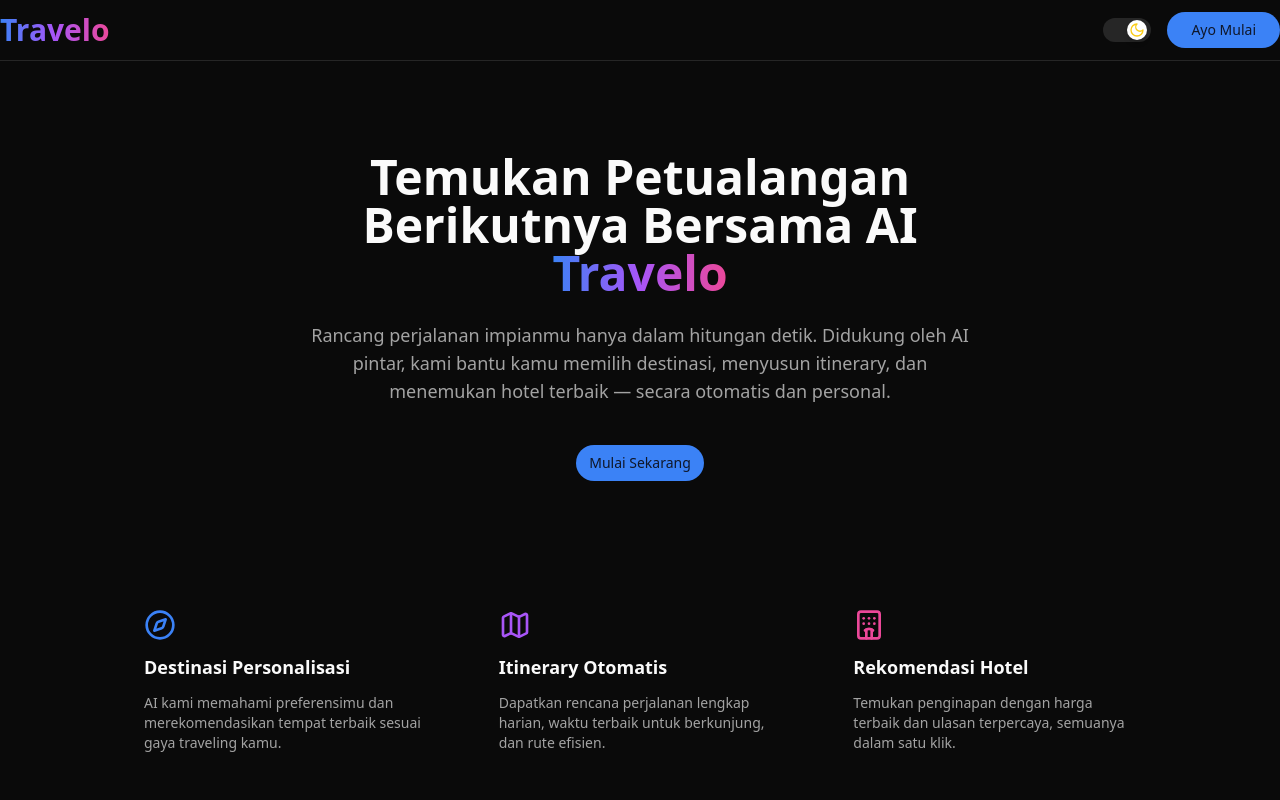
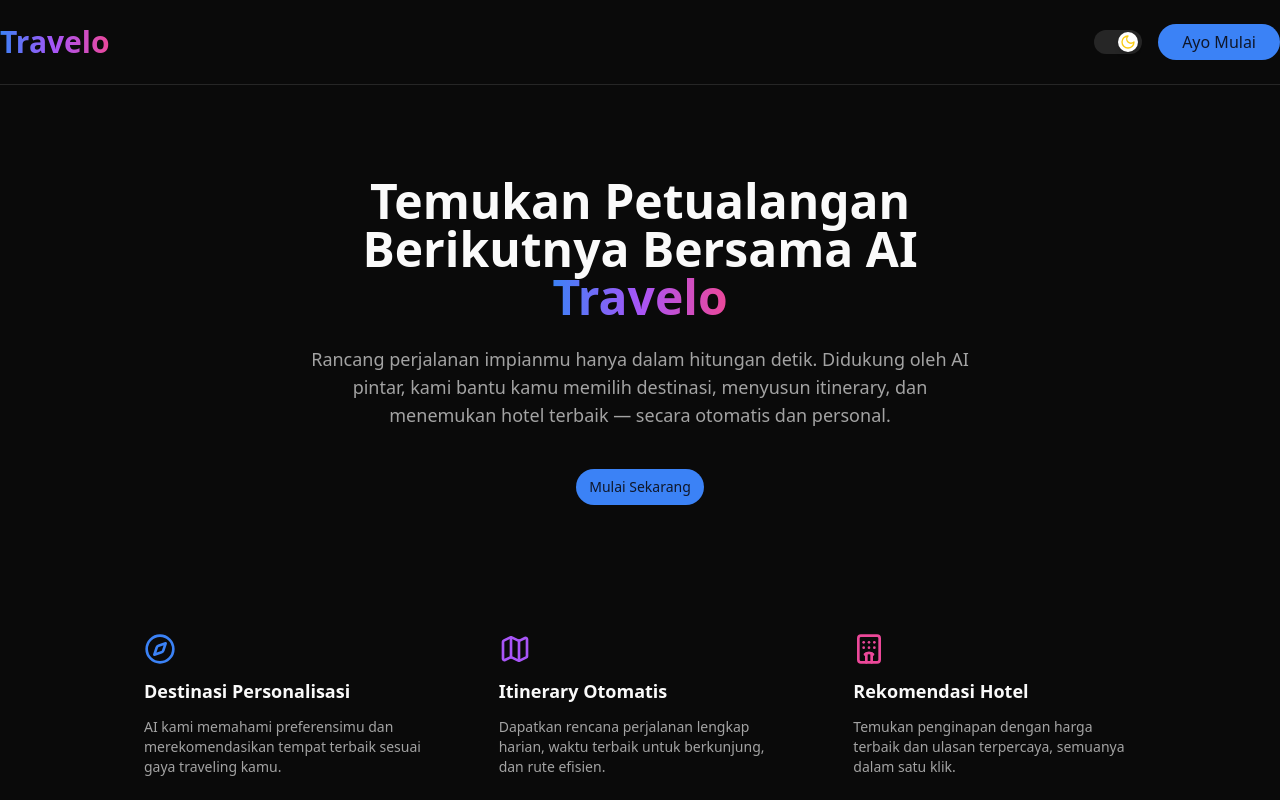
Before and after one commit to fiqrioemry/ai-travel-planner-application, a React (Vite) app: page / in a window 1280 px wide. Shown: the top 800 px of the page. Built offline with nearby package versions, Linux system fonts and the light colour scheme; no server answers.

Commit message:
update changes;

```diff
--- a/src/App.jsx
+++ b/src/App.jsx
@@ -1,5 +1,6 @@
 // page
 import Home from "./pages/Home";
+import NotFound from "./pages/NotFound";
 import SavedTrip from "./pages/SavedTrip";
 import CreateTrip from "./pages/CreateTrip";
 import DetailTrip from "./pages/DetailTrip";
@@ -12,9 +13,8 @@ import { useTheme } from "./hooks/useTheme";
 import { ProtectedRoute } from "./middleware";
 import Layout from "./components/layout/Layout";
 import { Route, Routes } from "react-router-dom";
+import ScrollToTop from "./hooks/useScrollToTop";
 import { useAuthStore } from "./store/useAuthStore";
-import NotFound from "./pages/NotFound";
-import ScrollToTop from "./hooks/useScrollToTop";
 
 function App() {
   useTheme();
--- a/src/components/GoogleLogin.jsx
+++ b/src/components/GoogleLogin.jsx
@@ -22,7 +22,9 @@ const GoogleLogin = ({ login }) => {
   return (
     <Dialog open={open} onOpenChange={setOpen}>
       <DialogTrigger asChild>
-        <Button className="rounded-full px-6">Ayo mulai</Button>
+        <Button className="rounded-full text-xs md:text-base px-4 md:px-6">
+          Ayo mulai
+        </Button>
       </DialogTrigger>
       <DialogContent className="sm:max-w-[420px] text-center py-10 px-6">
         <DialogHeader className="space-y-4">
--- a/src/components/Logo.jsx
+++ b/src/components/Logo.jsx
@@ -1,6 +1,6 @@
 const Logo = () => {
   return (
-    <h1 className="text-3xl font-extrabold bg-gradient-to-r from-blue-500 via-purple-500 to-pink-500 bg-clip-text text-transparent">
+    <h1 className="text-2xl md:text-3xl font-extrabold bg-gradient-to-r from-blue-500 via-purple-500 to-pink-500 bg-clip-text text-transparent">
       Travelo
     </h1>
   );
--- a/src/components/layout/Header.jsx
+++ b/src/components/layout/Header.jsx
@@ -6,19 +6,19 @@ import {
 } from "@/components/ui/popover";
 import Logo from "@/components/Logo";
 import { useTheme } from "@/hooks/useTheme";
+import DarkModeToggle from "../DarkModeToggle";
 import { Button } from "@/components/ui/button";
 import { Switch } from "@/components/ui/switch";
-import { LogOut, Moon, PlusCircle, Sun } from "lucide-react";
 import GoogleLogin from "@/components/GoogleLogin";
 import { useAuthStore } from "@/store/useAuthStore";
-import DarkModeToggle from "../DarkModeToggle";
+import { LogOut, Moon, PlusCircle, Sun } from "lucide-react";
 
 function Header() {
   const { isDark, toggleDark } = useTheme();
   const { user, login, logout } = useAuthStore();
 
   return (
-    <nav className="border-b py-3 px-4 md:px-0">
+    <nav className="border-b py-6 px-6 md:px-0">
       <div className="container mx-auto flex items-center justify-between ">
         <a href="/">
           <Logo />
```
